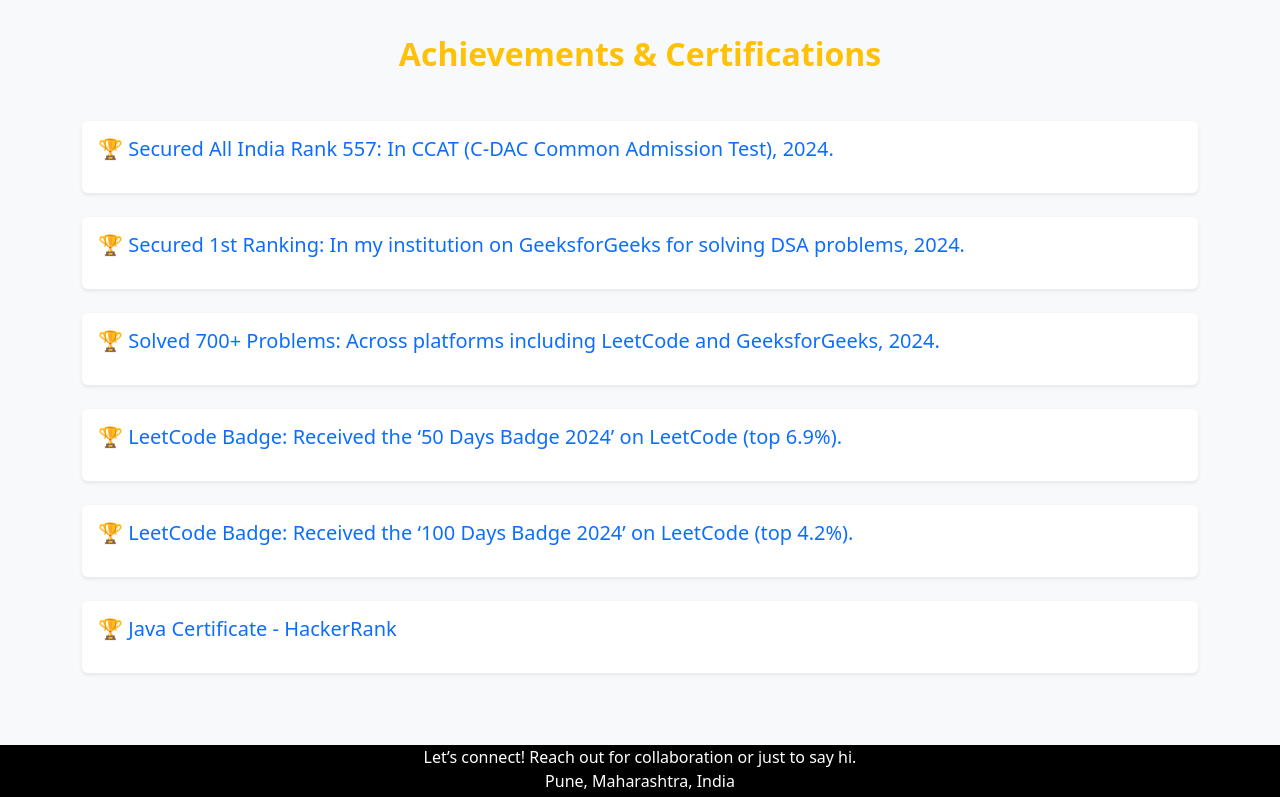
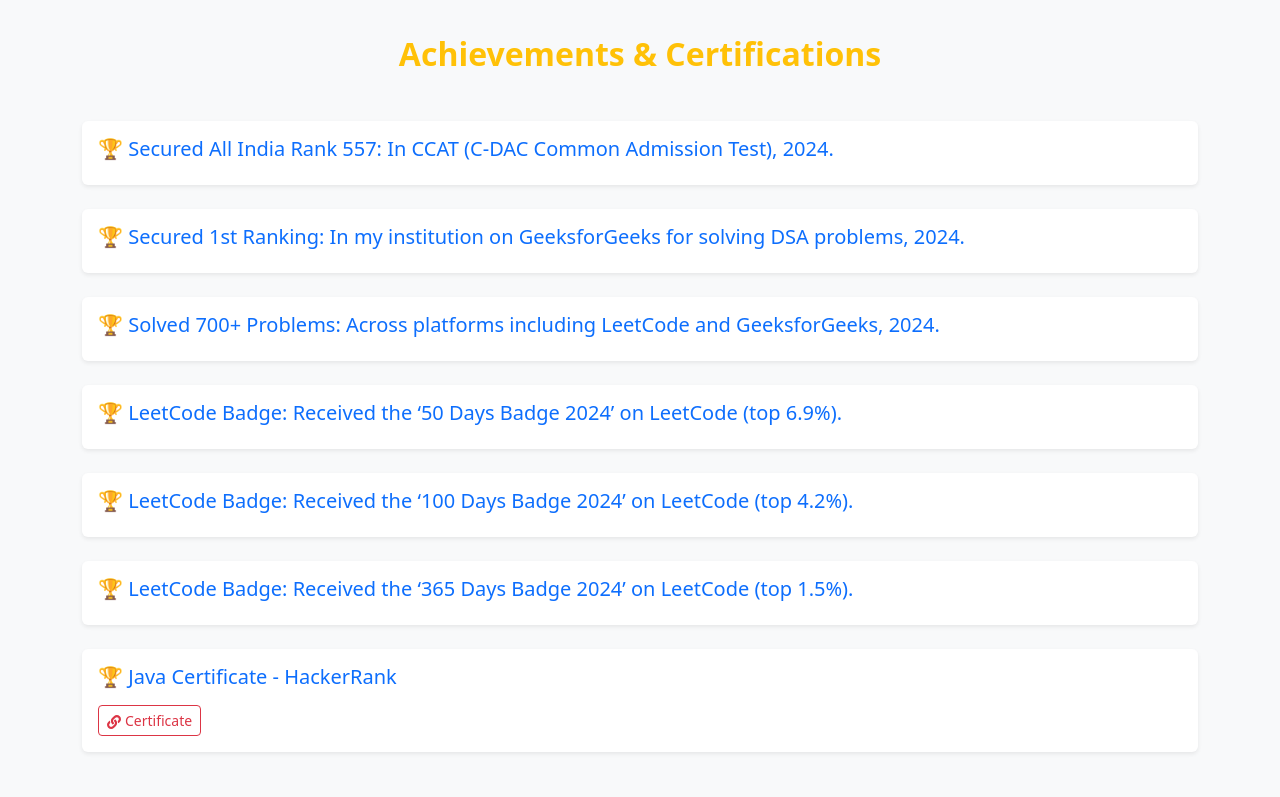
Before and after one commit to dhruv310/dhruv-portfolio, a React (Vite) app: page / in a window 1280 px wide. Shown: the part 2500-3297 px from the top of the page. Built offline with nearby package versions, Linux system fonts and the light colour scheme.

Commit message:
Update Certifications.jsx

```diff
--- a/src/components/Certifications.jsx
+++ b/src/components/Certifications.jsx
@@ -1,5 +1,6 @@
 import React from "react";
 import { FaLink } from "react-icons/fa";
+import { motion } from "framer-motion";
 
 const achievements = [
   {
@@ -18,18 +19,27 @@
     title: "LeetCode Badge: Received the ‘100 Days Badge 2024’ on LeetCode (top 4.2%).",
   },
   {
+    title: "LeetCode Badge: Received the ‘365 Days Badge 2024’ on LeetCode (top 1.5%).",
+  },
+  {
     title: "Java Certificate - HackerRank",
-
+    link: "https://www.hackerrank.com/certificates/your-certificate-id"
   }
 ];
 
 const AchieveCard = ({ title, desc, link }) => (
-  <div className="card mb-4 shadow-sm border-0">
+  <motion.div
+    className="card mb-4 shadow-sm border-0"
+    whileHover={{ scale: 1.03 }}
+    initial={{ opacity: 0, y: 30 }}
+    animate={{ opacity: 1, y: 0 }}
+    transition={{ duration: 0.5 }}
+  >
     <div className="card-body">
       <h5 className="card-title text-primary">🏆 {title}</h5>
       {desc && <p className="card-text">{desc}</p>}
-      <div className="d-flex flex-wrap gap-2 mt-3">
-        {link && (
+      {link && (
+        <div className="d-flex flex-wrap gap-2 mt-3">
           <a
             href={link}
             className="btn btn-sm btn-outline-danger"
@@ -39,10 +49,10 @@
             <FaLink className="me-1" />
             Certificate
           </a>
-        )}
-      </div>
+        </div>
+      )}
     </div>
-  </div>
+  </motion.div>
 );
 
 const Achievements = () => (
```
